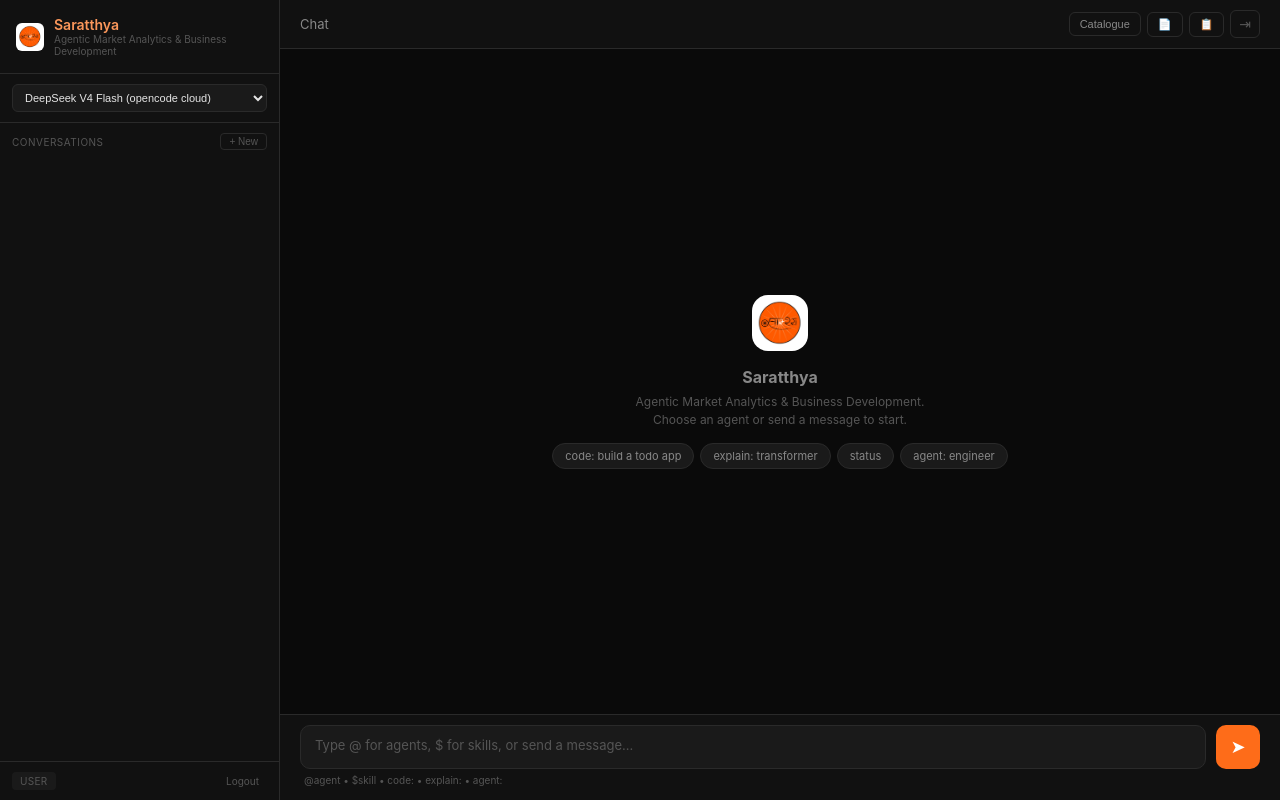
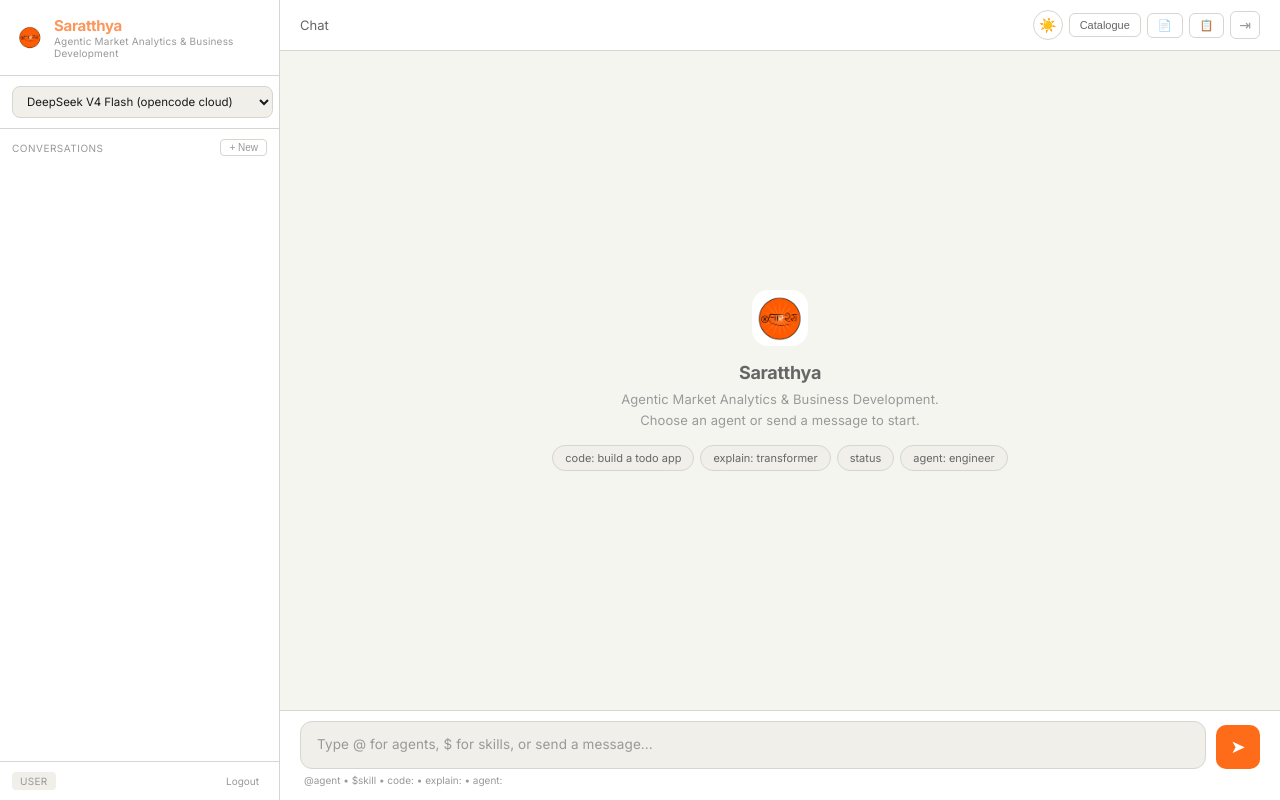
Before and after one commit to NinadAGokhale/local-ai-system, a Flask app: page / in a window 1280 px wide. Run offline with Flask 2, Linux system fonts and the light colour scheme; the visitor is signed in with stand-in values (Sample User, id 1); data that the repository does not hold is empty.

Commit message:
Add dark/light theme toggle with localStorage persistence + UI polish (Inter font, refined spacing, transitions)

```diff
--- a/src/web/templates/dashboard.html
+++ b/src/web/templates/dashboard.html
@@ -5,6 +5,9 @@
     <meta name="viewport" content="width=device-width, initial-scale=1.0">
     <title>Saratthya — Agentic Market Analytics &amp; Business Development</title>
     <link rel="icon" href="/static/logo.jpeg">
+    <link rel="preconnect" href="https://fonts.googleapis.com">
+    <link rel="preconnect" href="https://fonts.gstatic.com" crossorigin>
+    <link href="https://fonts.googleapis.com/css2?family=Inter:opsz,wght@14..32,400;14..32,500;14..32,600;14..32,700&display=swap" rel="stylesheet">
     <style>
         :root {
             --orange: #fe6c19;
@@ -20,19 +23,36 @@
             --text-muted: #555555;
             --radius: 10px;
             --sidebar-w: 280px;
+            --font: 'Inter', -apple-system, BlinkMacSystemFont, 'Segoe UI', Roboto, sans-serif;
+            --shadow-sm: 0 1px 3px rgba(0,0,0,0.3);
+            --shadow-md: 0 4px 12px rgba(0,0,0,0.4);
+        }
+        [data-theme="light"] {
+            --bg: #f5f5f0;
+            --surface: #ffffff;
+            --surface-2: #f0efea;
+            --surface-3: #e6e5df;
+            --border: #d6d5cf;
+            --text: #1a1a1a;
+            --text-dim: #666666;
+            --text-muted: #999999;
+            --shadow-sm: 0 1px 3px rgba(0,0,0,0.08);
+            --shadow-md: 0 4px 12px rgba(0,0,0,0.1);
         }
         * { margin: 0; padding: 0; box-sizing: border-box; }
         body {
-            font-family: -apple-system, BlinkMacSystemFont, 'Segoe UI', Roboto, sans-serif;
+            font-family: var(--font);
             background: var(--bg);
             color: var(--text);
             height: 100vh;
             display: flex;
             overflow: hidden;
+            transition: background 0.25s, color 0.25s;
         }
         ::-webkit-scrollbar { width: 5px; }
         ::-webkit-scrollbar-track { background: transparent; }
-        ::-webkit-scrollbar-thumb { background: var(--surface-3); border-radius: 3px; }
+        ::-webkit-scrollbar-thumb { background: var(--surface-3); border-radius: 3px; transition: background 0.25s; }
+        * { scrollbar-width: thin; scrollbar-color: var(--surface-3) transparent; }
 
         /* ─── Sidebar ─── */
         .sidebar {
@@ -57,8 +78,8 @@
             overflow: hidden;
         }
         .sidebar-header .logo img { width: 100%; height: 100%; object-fit: cover; }
-        .sidebar-header .brand h1 { font-size: 14px; font-weight: 600; color: var(--orange-light); }
-        .sidebar-header .brand .sub { font-size: 10px; color: var(--text-muted); }
+        .sidebar-header .brand h1 { font-size: 15px; font-weight: 700; color: var(--orange-light); letter-spacing: -0.3px; }
+        .sidebar-header .brand .sub { font-size: 10px; color: var(--text-muted); letter-spacing: 0.2px; }
 
         .model-bar {
             display: flex;
@@ -66,16 +87,19 @@
             gap: 6px;
             padding: 10px 12px;
             border-bottom: 1px solid var(--border);
+            transition: border-color 0.25s;
         }
         .model-bar select {
             flex: 1;
             background: var(--surface-2);
             border: 1px solid var(--border);
-            border-radius: 6px;
+            border-radius: 8px;
             color: var(--text);
-            padding: 6px 8px;
-            font-size: 11px;
+            padding: 7px 10px;
+            font-size: 11.5px;
+            font-family: var(--font);
             outline: none;
+            transition: background 0.25s, border-color 0.25s;
         }
         .model-bar select:focus { border-color: var(--orange); }
 
@@ -201,6 +228,19 @@
             padding: 5px 8px;
         }
         .chat-header .actions .logout-btn:hover { color: #ef4444; border-color: #ef4444; }
+
+        /* Theme toggle */
+        .theme-toggle {
+            display: inline-flex;
+            align-items: center;
+            justify-content: center;
+            width: 30px; height: 30px;
+            padding: 0 !important;
+            border-radius: 50% !important;
+            font-size: 14px !important;
+            line-height: 1;
+        }
+        .theme-toggle:hover { background: var(--surface-2); }
 
         /* Mode indicator */
         .mode-bar {
@@ -335,24 +380,27 @@
             border-top: 1px solid var(--border);
             background: var(--surface);
             position: relative;
+            transition: background 0.25s, border-color 0.25s;
         }
         .input-row { display: flex; gap: 10px; align-items: flex-end; }
         .input-row textarea {
             flex: 1;
             background: var(--surface-2);
             border: 1px solid var(--border);
-            border-radius: 10px;
+            border-radius: 12px;
             color: var(--text);
-            padding: 10px 14px;
-            font-size: 13px;
+            padding: 12px 16px;
+            font-size: 13.5px;
             font-family: inherit;
             resize: none;
             outline: none;
-            min-height: 44px;
+            min-height: 48px;
             max-height: 120px;
-            line-height: 1.4;
+            line-height: 1.5;
+            letter-spacing: 0.1px;
+            transition: background 0.25s, border-color 0.25s;
         }
-        .input-row textarea:focus { border-color: var(--orange); }
+        .input-row textarea:focus { border-color: var(--orange); box-shadow: 0 0 0 3px rgba(254,108,25,0.1); }
         .input-row textarea::placeholder { color: var(--text-muted); }
         .input-row .send-btn {
             width: 44px; height: 44px;
@@ -439,8 +488,8 @@
             overflow: hidden;
         }
         .empty-state .big-logo img { width: 100%; height: 100%; object-fit: cover; }
-        .empty-state h2 { font-size: 16px; color: var(--text-dim); margin-bottom: 6px; }
-        .empty-state p { font-size: 12px; line-height: 1.5; max-width: 320px; }
+        .empty-state h2 { font-size: 18px; font-weight: 700; color: var(--text-dim); margin-bottom: 6px; letter-spacing: -0.3px; }
+        .empty-state p { font-size: 13px; line-height: 1.6; max-width: 340px; letter-spacing: 0.1px; }
         .empty-state .example-chips {
             display: flex; flex-wrap: wrap; gap: 6px;
             justify-content: center; margin-top: 14px;
@@ -488,6 +537,7 @@
         <div class="chat-header">
             <span class="title">Chat</span>
             <div class="actions">
+                <button class="theme-toggle" id="theme-toggle" onclick="toggleTheme()" title="Toggle theme">🌙</button>
                 <button onclick="toggleCatalogue()">Catalogue</button>
                 <button onclick="downloadChat('json')" title="Download chat as JSON">📄</button>
                 <button onclick="downloadChat('txt')" title="Download chat as TXT">📋</button>
@@ -1187,7 +1237,26 @@
             return s.replace(/&/g,'&amp;').replace(/</g,'&lt;').replace(/>/g,'&gt;').replace(/"/g,'&quot;');
         }
 
+        // ─── Theme ───
+        function toggleTheme() {
+            const html = document.documentElement;
+            const isDark = html.getAttribute('data-theme') !== 'light';
+            html.setAttribute('data-theme', isDark ? 'light' : '');
+            document.getElementById('theme-toggle').textContent = isDark ? '☀️' : '🌙';
+            localStorage.setItem('theme', isDark ? 'light' : 'dark');
+        }
+
+        function initTheme() {
+            const saved = localStorage.getItem('theme');
+            const prefersLight = window.matchMedia('(prefers-color-scheme: light)').matches;
+            const useLight = saved ? saved === 'light' : prefersLight;
+            const html = document.documentElement;
+            html.setAttribute('data-theme', useLight ? 'light' : '');
+            document.getElementById('theme-toggle').textContent = useLight ? '☀️' : '🌙';
+        }
+
         // ─── Init ───
+        initTheme();
         loadModels();
         loadAgents();
         loadConversations();
```
Also changed, not shown: other parts of src/web/templates/dashboard.html (+24 -14 lines).
